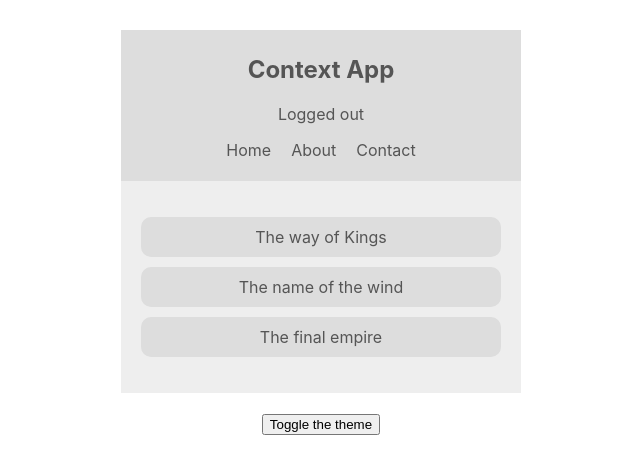
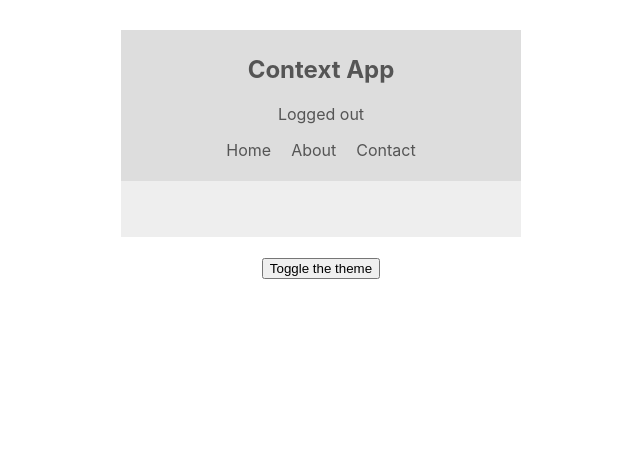
Before and after one commit to sawepeter/ReactContext-Hooks, a React (Create React App) app: page / in a window 1280 px wide. Shown: the top 474 px of the page, without its empty margins (319-959 px from the left). Built offline with nearby package versions, Linux system fonts and the light colour scheme.

Commit message:
context with functional components

```diff
--- a/src/App.js
+++ b/src/App.js
@@ -4,6 +4,7 @@
 import ThemeContextProvider from "./contexts/ThemeContext";
 import ThemeToggle from "./components/ThemeToggle";
 import AuthContextProvider from "./contexts/AuthContext";
+import BookContextProvider from "./contexts/BookContext";
 
 
 function App() {
@@ -12,7 +13,11 @@
       <ThemeContextProvider>
         <AuthContextProvider>
           <Navbar/>
+
+          <BookContextProvider>
           <BookList/>
+          </BookContextProvider>
+
           <ThemeToggle/>
         </AuthContextProvider>
       </ThemeContextProvider>
--- a/src/components/BookList.js
+++ b/src/components/BookList.js
@@ -1,16 +1,19 @@
 import React, { useContext } from 'react';
 import { ThemeContext } from '../contexts/ThemeContext';
+import { BookContext } from '../contexts/BookContext';
 
 
 const BookList = () => {
     const { isLightTheme, light, dark } = useContext(ThemeContext);
     const theme = isLightTheme ? light : dark;
+    const { books } = useContext(BookContext);
     return (
         <div className='book-list' style={{ color: theme.syntax, background: theme.bg }}>
         <ul>
-            <li style={{ background: theme.ui }}>The way of Kings</li>
-            <li style={{ background: theme.ui } }>The name of the wind</li>
-            <li style={{ background: theme.ui }}>The final empire</li>
+            {books.map(book => {
+                <li key={book.id} style={{ background: theme.ui }}>{book.title}</li>
+
+            })}
         </ul>
     </div>
     );
--- /dev/null
+++ b/src/contexts/BookContext.js
@@ -0,0 +1,22 @@
+import React, {createContext, useState} from 'react';
+
+export const BookContext = createContext();
+
+const BookContextProvider = (props) => {
+    const [ books, setBooks] = useState([
+        {title: 'name of the wind', id: 1},
+        {title: 'the way of kings', id: 2},
+        {title: 'the final empire', id: 3},
+        {title: 'the hero of ages', id: 4}
+    ])
+
+    return (
+        <BookContext.Provider value={{books}}>
+            {props.children}
+        </BookContext.Provider>
+
+    );
+}
+
+
+export default BookContextProvider;
```
